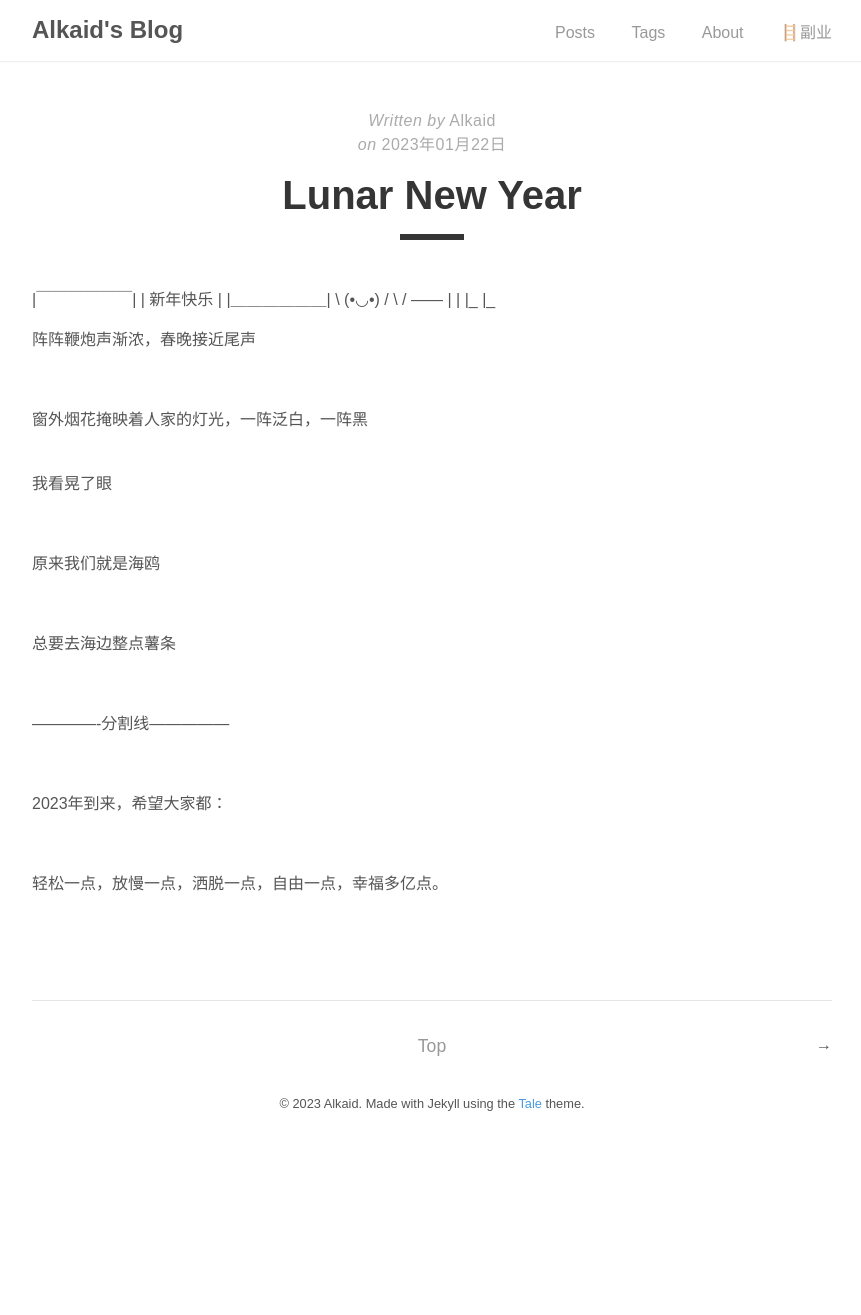
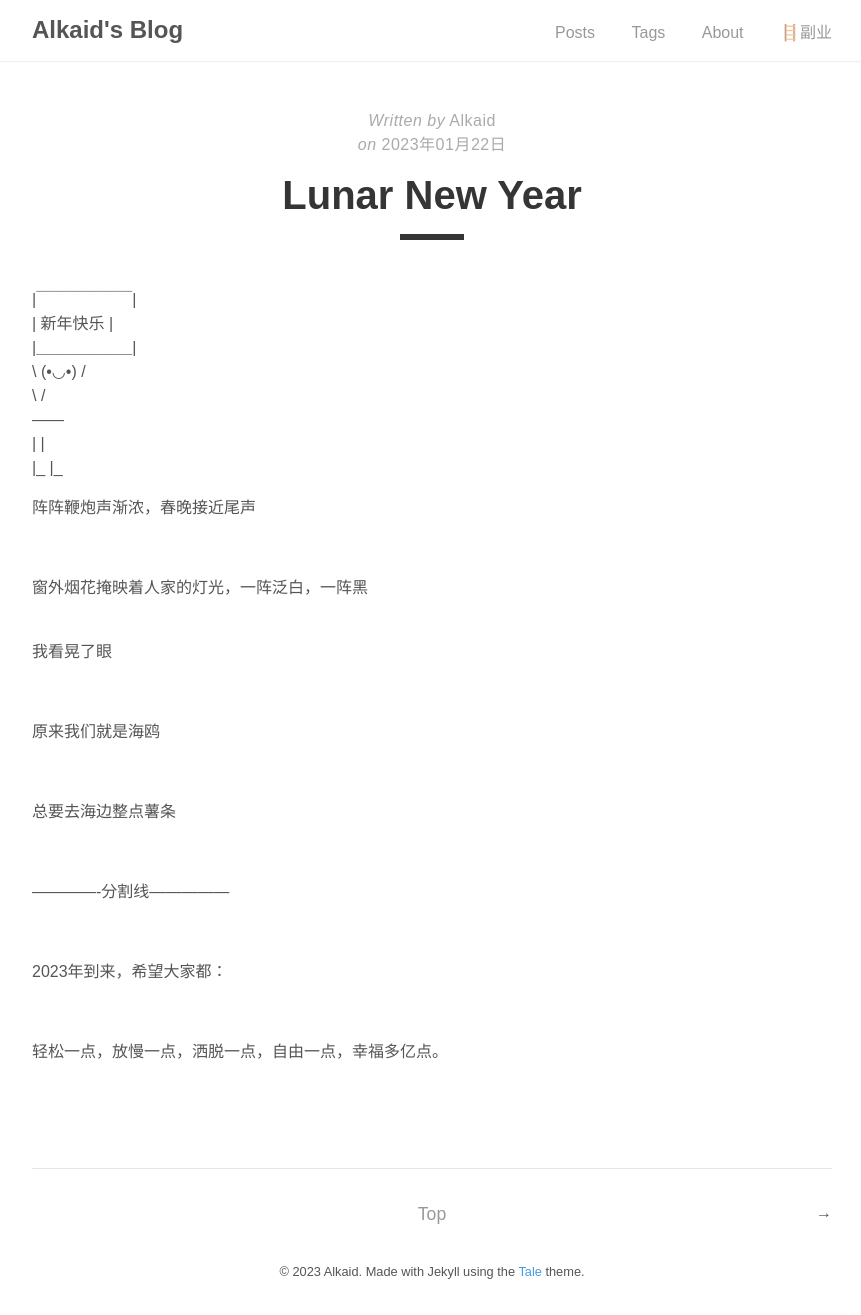
Before and after one commit to AlkaidWaong/ifoz, a Jekyll site: the page built from _posts/2023-01-21-Lunar-new-year.md, in a window 1280 px wide. Shown: the whole page, without its empty margins (208-1069 px from the left). Built offline with Jekyll 4.4.1, drawn with Linux system fonts in a browser that asks for light colours; before the commit the page ends 1147 px from its top, so only the background shows below that.

Commit message:
Update 2023-01-21-Lunar-new-year.md

```diff
--- a/_posts/2023-01-21-Lunar-new-year.md
+++ b/_posts/2023-01-21-Lunar-new-year.md
@@ -7,14 +7,14 @@ tags:
   - 思无邪
 ---
 
-|￣￣￣￣￣￣|
-|   新年快乐     |
-|＿＿＿＿＿＿|
-    \ (•◡•) /
-      \      /
-       ——
-       |     |
-       |_   |_
+|￣￣￣￣￣￣|<br>
+|   新年快乐     |<br>
+|＿＿＿＿＿＿|<br>
+    \ (•◡•) / <br>
+      \      / <br>
+       ——<br>
+       |     |<br>
+       |_   |_<br>
 
 阵阵鞭炮声渐浓，春晚接近尾声
 
```
